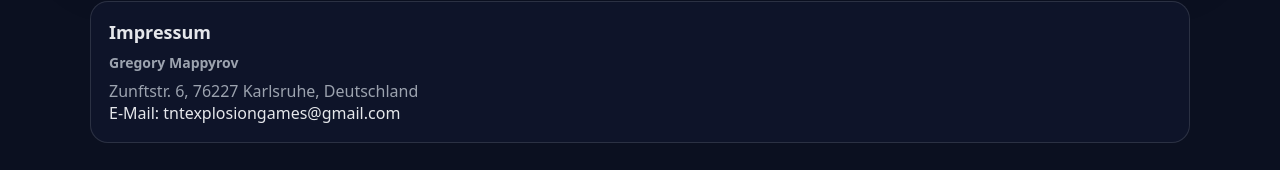
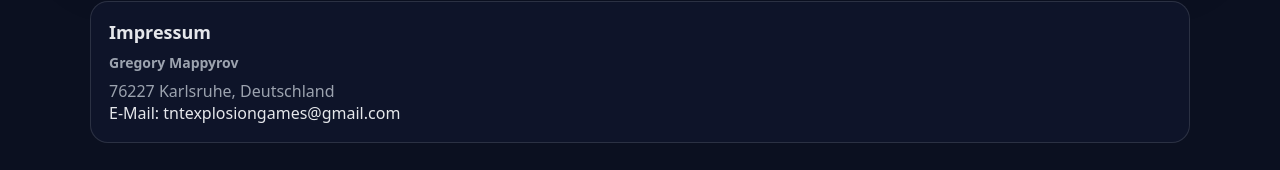
Before and after one commit to GregoryMappyrov/gregorymappyrov.github.io, a plain HTML site: page index.html in a window 1280 px wide. Shown: the part 467-637 px from the top of the page. Drawn offline with Linux system fonts and the light colour scheme.

Commit message:
Update index.html 7

```diff
--- a/index.html
+++ b/index.html
@@ -125,7 +125,7 @@
         <h3 id="impressum-title" style="margin:0 0 8px">Impressum</h3>
         <p style="margin:0; font-size:14px; line-height:1.6">
           <strong>Gregory Mappyrov</strong>
-          <address class="muted" style="margin:6px 0 0; font-style:normal">Zunftstr. 6, 76227 Karlsruhe, Deutschland</address>
+          <address class="muted" style="margin:6px 0 0; font-style:normal">76227 Karlsruhe, Deutschland</address>
 
           E-Mail: <a href="mailto:tntexplosiongames@gmail.com">tntexplosiongames@gmail.com</a><br>
           <!-- Optional: Telefon: +49 ... -->
```
